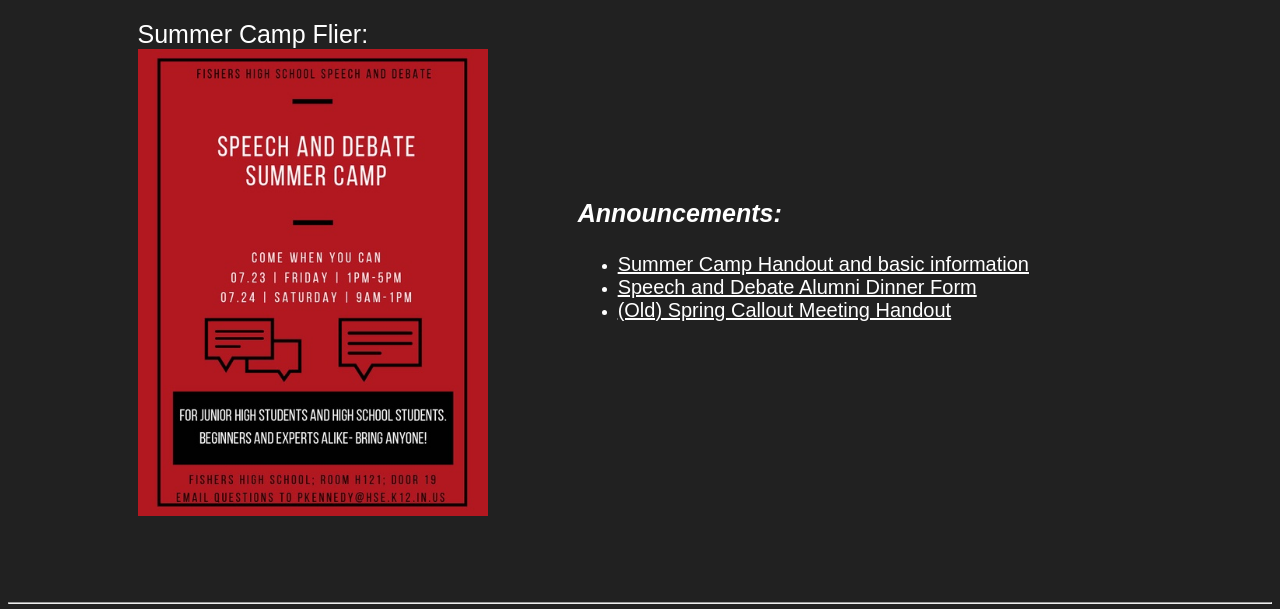
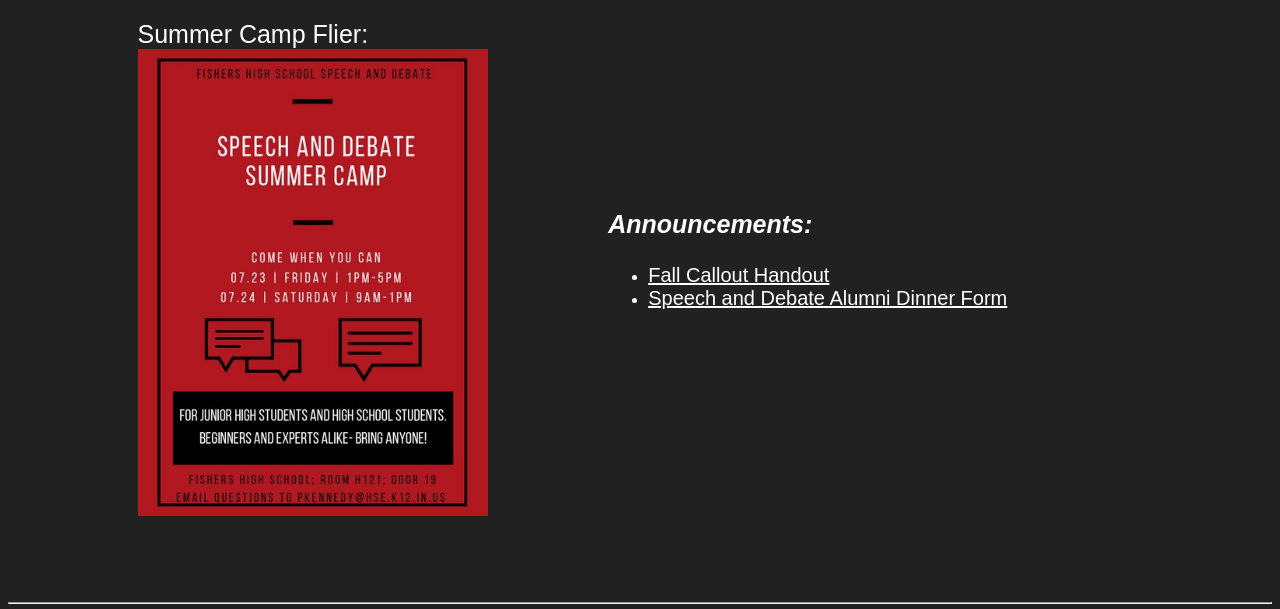
Before and after one commit to fhsspeech/fhsspeech.com, a plain HTML site: page index.html in a window 1280 px wide. Shown: the part 166-775 px from the top of the page. Drawn offline with Linux system fonts and the light colour scheme; a script that the page names is missing.

Commit message:
Update index.html

```diff
--- a/index.html
+++ b/index.html
@@ -156,9 +156,9 @@ a.nav:active {
 			<p><i><b>Announcements:</i></b></p>
 
 			<ul>
-				<li class="spacing"><a href = "Speech Camp Handout 2021.pdf"  target = "_blank" style = "font-size:20"><u>Summer Camp Handout and basic information</u></a></li>
+				<li class="spacing"><a href = "Fall Callout 2021 Handout.pdf"  target = "_blank" style = "font-size:20"><u>Fall Callout Handout</u></a></li>
 				<li class="spacing"><a href = "https://forms.gle/DHp2r4LiH96kjhgq9"  target = "_blank" style = "font-size:20"><u>Speech and Debate Alumni Dinner Form</u></a></li>
-				<li class="spacing"><a href = "Spring Callout 2021.pdf"  target = "_blank" style = "font-size:20"><u>(Old) Spring Callout Meeting Handout</u></a></li>
+
 			</ul>
 		</td>
 	</tr>
```
